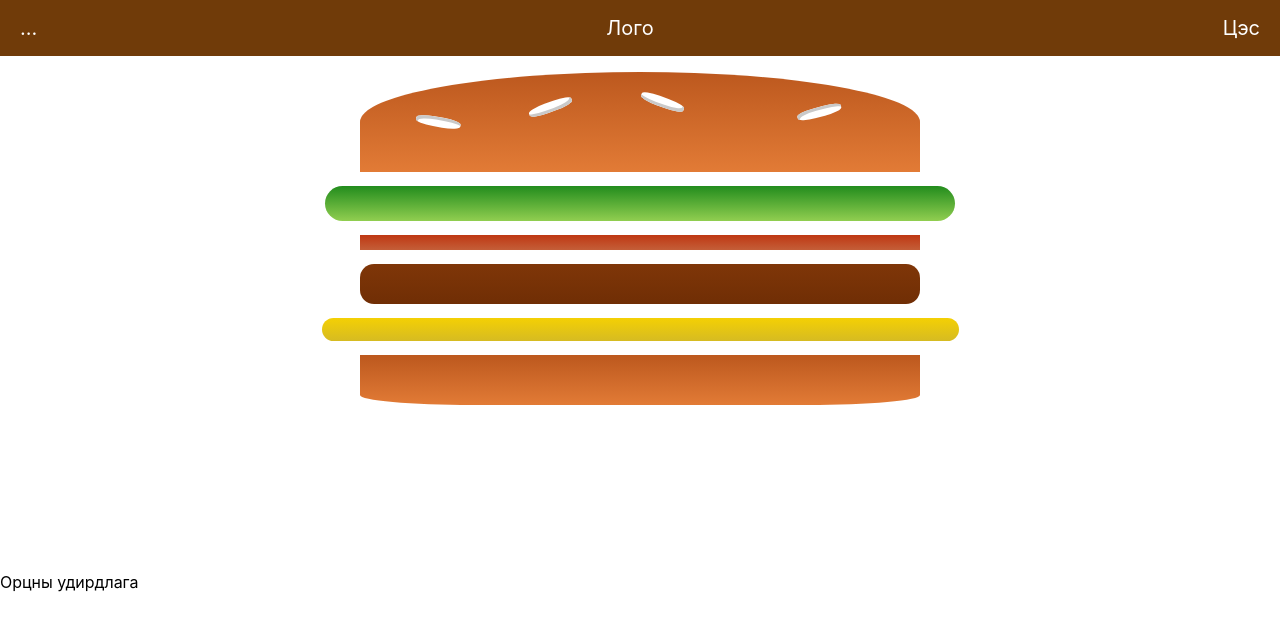
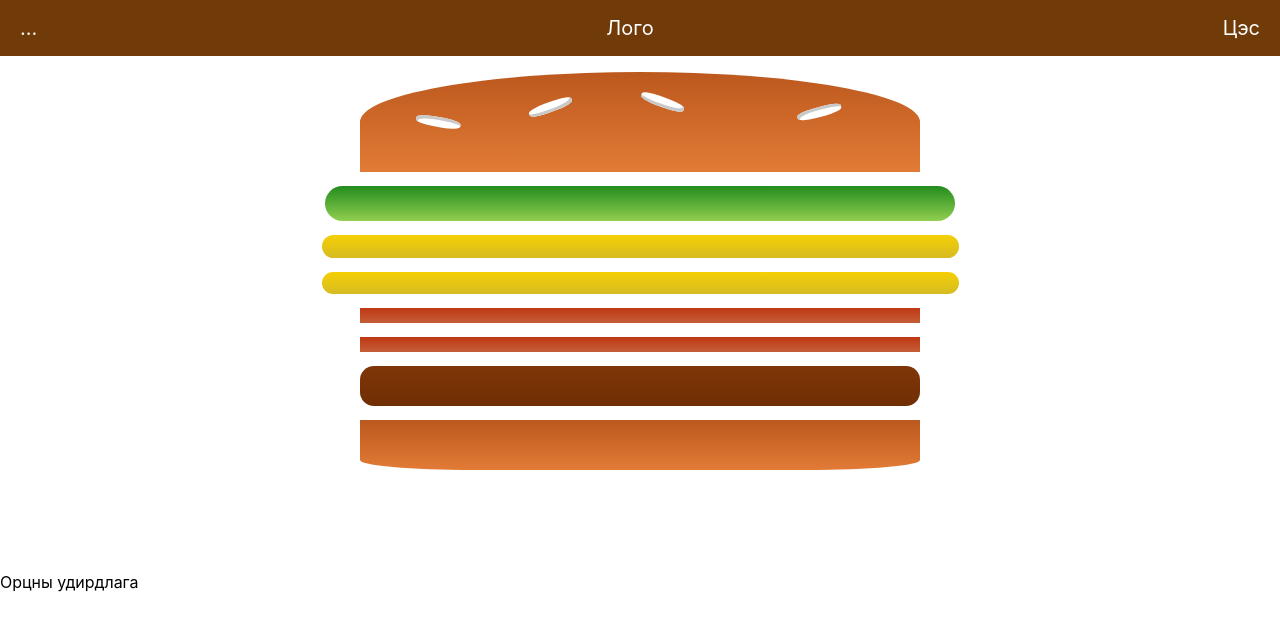
Before and after one commit to jakofreelancer/burger, a React app: page / in a window 1280 px wide. Built offline with nearby package versions, Linux system fonts and the light colour scheme.

Commit message:
35. burgeriin ortsiig dursleh

```diff
--- a/src/components/Burger/index.js
+++ b/src/components/Burger/index.js
@@ -2,15 +2,28 @@ import React from "react";
 import BurgerIngredient from "../BurgerIngredient";
 import css from "./style.module.css";
 
-const Burger = () => (
-    <div className={css.Burger}>
-        <BurgerIngredient type="bread-top"/>
-        <BurgerIngredient type="salad"/>
-        <BurgerIngredient type="bacon"/>
-        <BurgerIngredient type="meat"/>
-        <BurgerIngredient type="cheese"/>
-        <BurgerIngredient type="bread-bottom"/>
-    </div>
-);
+const Burger = props => {
+    //{bacon: 2, cheese: 2, meat: 1, salad: 1}
+    console.log(props.ingredients);
+    const items = Object.entries(props.ingredients);
+    console.log(items);
+
+    let content = [];
+    items.map(el => {
+        for(let i=0; i<el[1]; i++)
+            content.push(<BurgerIngredient key={`${el[0]}${i + 1}`} type={el[0]} />);
+    });
+
+    if(content.length === 0)
+        content = <p>Хачиртай талхныхаа орцыг сонгоно уу...</p>;
+
+    return (
+        <div className={css.Burger}>
+            <BurgerIngredient type="bread-top"/>
+            {content}
+            <BurgerIngredient type="bread-bottom"/>
+        </div>
+    );
+};
 
 export default Burger;
--- a/src/components/Burger/style.module.css
+++ b/src/components/Burger/style.module.css
@@ -4,6 +4,8 @@
   margin: auto;
   text-align: center;
   overflow: scroll;
+  font-weight: bold;
+  font-size: 20px;
 }
 
 @media (min-width: 800px) and (min-height: 400px) {
--- a/src/pages/BurgerBuilder/index.js
+++ b/src/pages/BurgerBuilder/index.js
@@ -3,10 +3,19 @@ import "./style.css";
 import Burger from "../../components/Burger";
 
 class BurgerBuilder extends Component {
+    state = {
+        ingredients: {
+            salad: 1,
+            cheese: 2,
+            bacon: 2,
+            meat: 1
+        }
+    }
+
     render () {
         return (
             <div>
-                <Burger />
+                <Burger ingredients={this.state.ingredients} />
                 <div>Орцны удирдлага</div>
             </div>
         );
```
Also changed, not shown: 1 other file.
